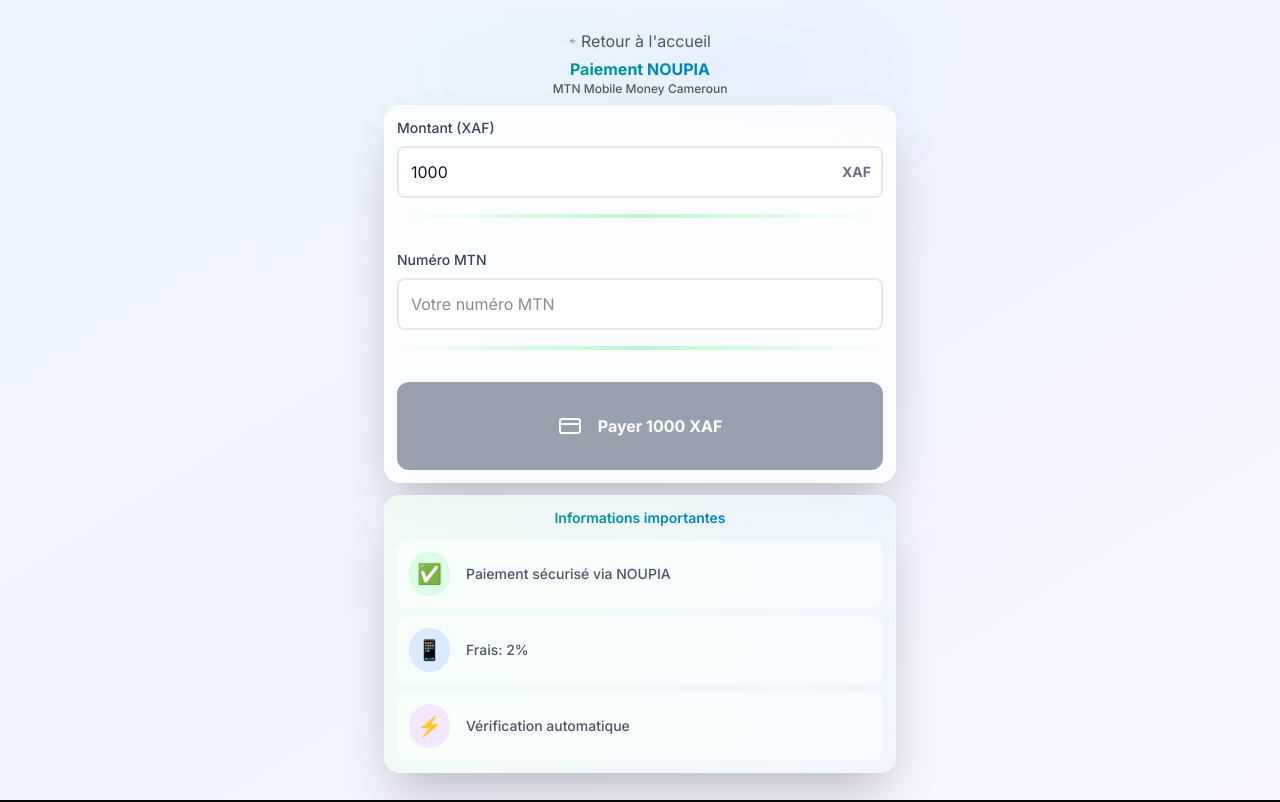
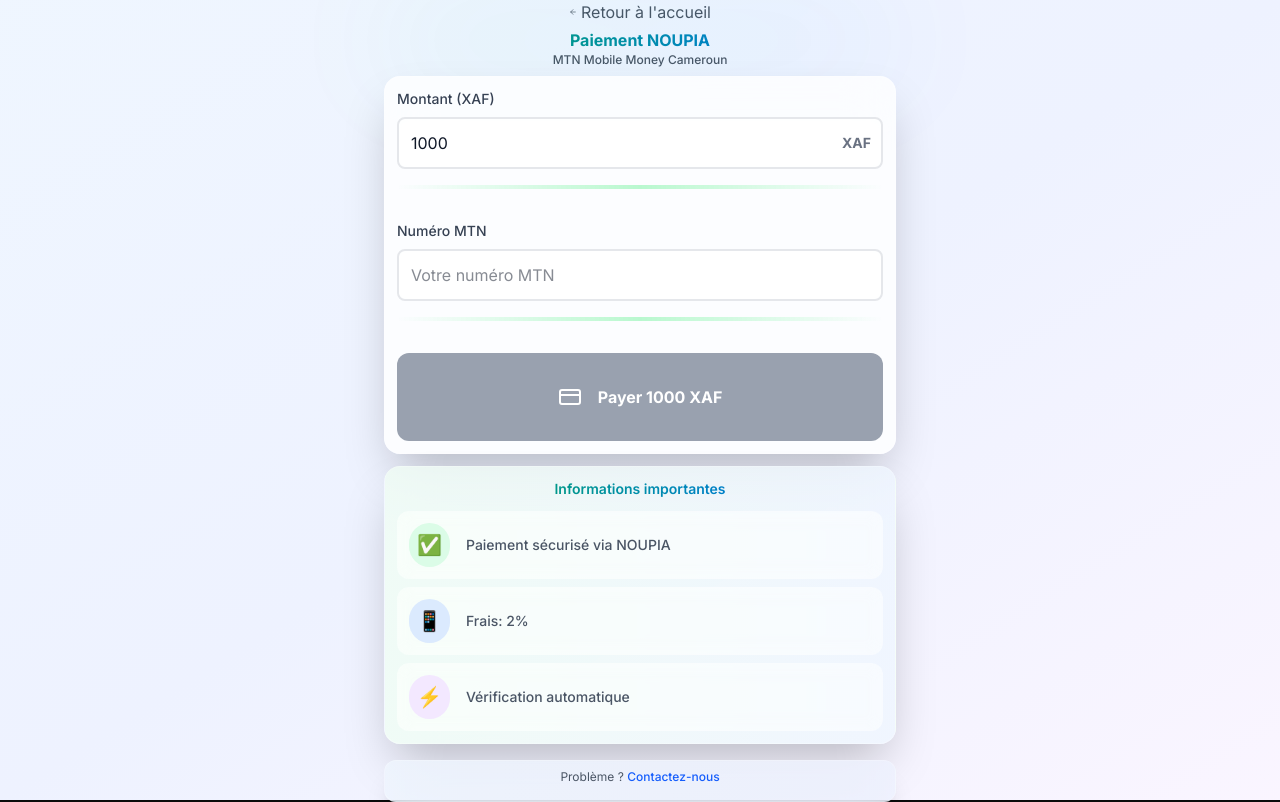
Before and after one commit to Schester38/bestrong, a Next.js app: page /payment/noupia in a window 1280 px wide. Built offline with nearby package versions, Linux system fonts and the light colour scheme.

Commit message:
Add contact support section - Compact design

```diff
--- a/app/payment/noupia/page.tsx
+++ b/app/payment/noupia/page.tsx
@@ -399,6 +399,15 @@
             </div>
           </div>
         </div>
+
+        {/* Contact Support */}
+        <div className="mt-2 sm:mt-4 bg-gradient-to-r from-blue-50/80 to-indigo-50/80 dark:from-blue-900/20 dark:to-indigo-900/20 rounded-xl p-2 backdrop-blur-xl border border-white/20 dark:border-gray-700/50 shadow-xl">
+          <div className="text-center">
+            <p className="text-xs text-gray-600 dark:text-gray-300 mb-2">
+              Problème ? <a href="https://wa.me/237672886348" target="_blank" rel="noopener noreferrer" className="text-blue-600 dark:text-blue-400 font-medium hover:underline">Contactez-nous</a>
+            </p>
+          </div>
+        </div>
       </div>
     </div>
   );
```
